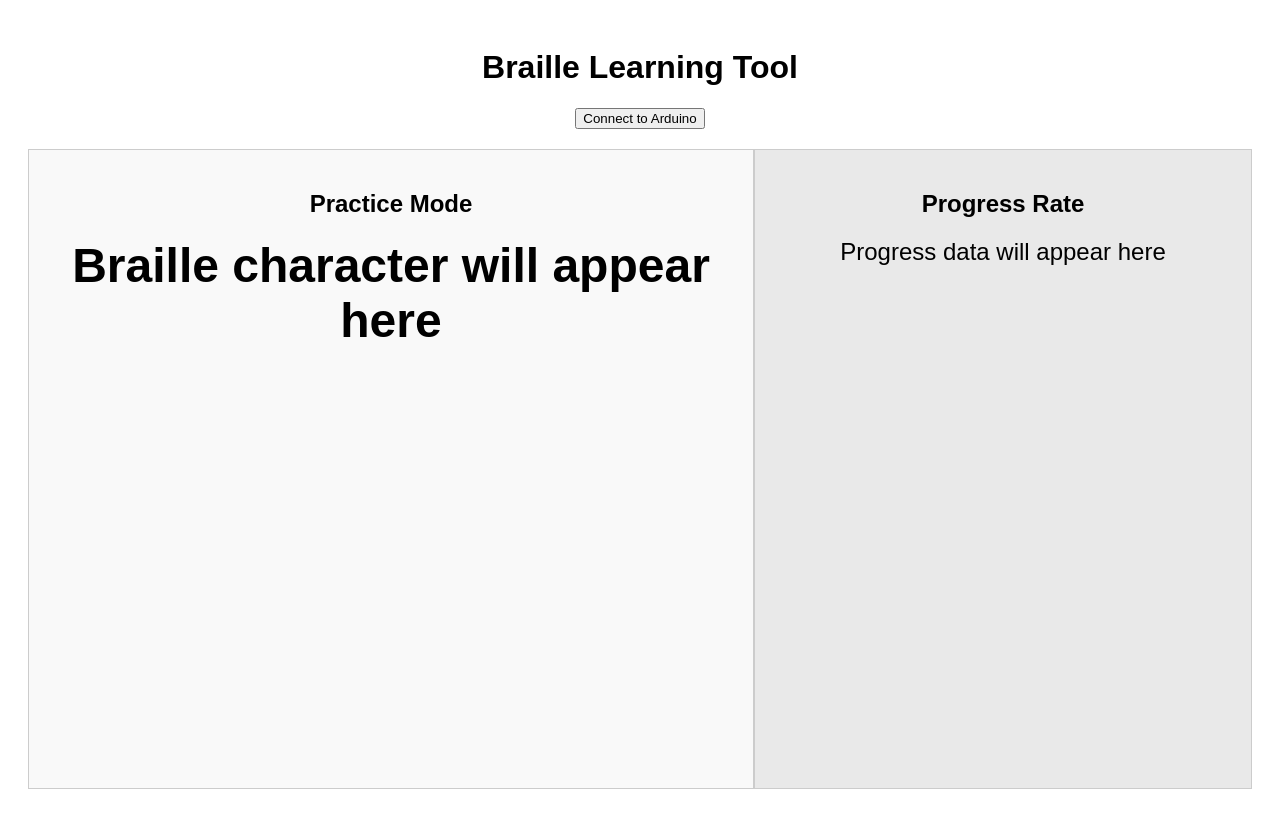
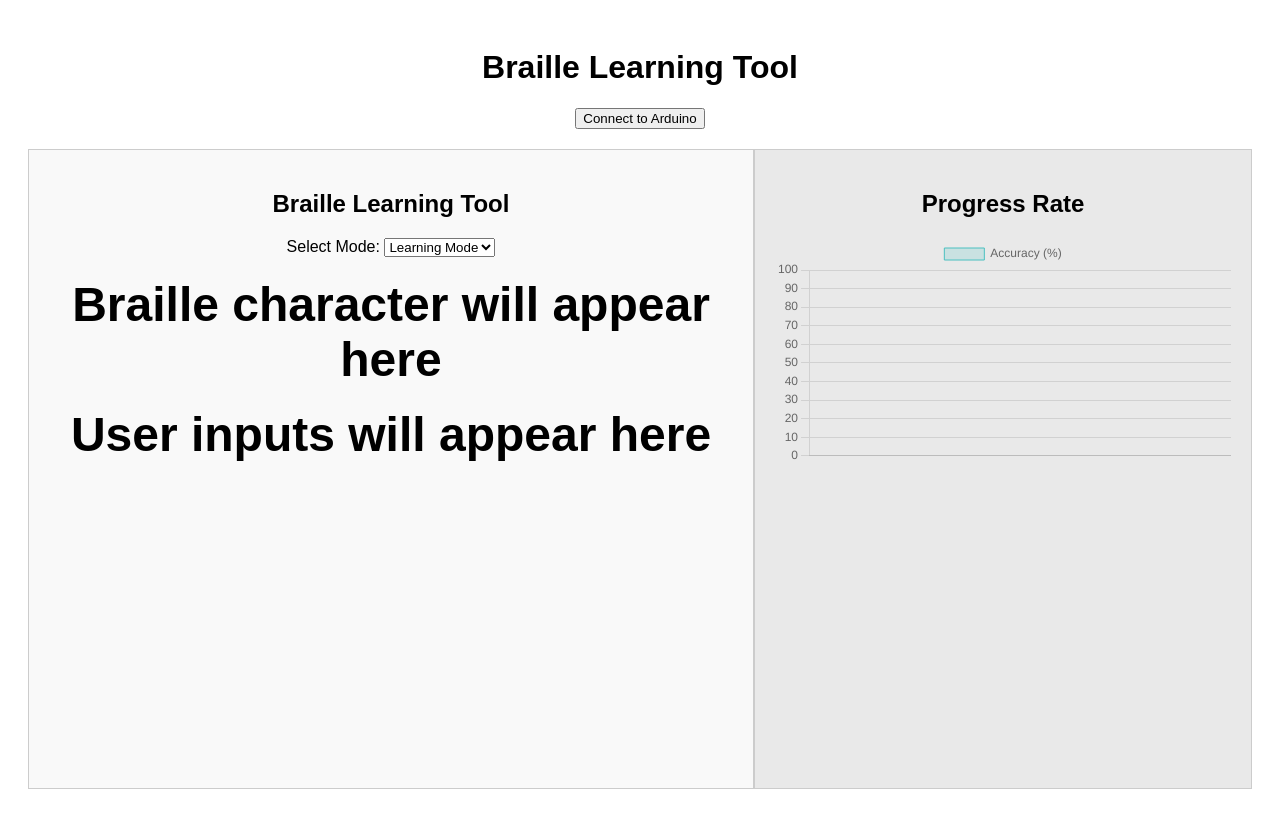
Before and after one commit to aditxa/Wayv, a plain HTML site: page index.html in a window 1280 px wide. Drawn offline with nearby package versions, Linux system fonts and the light colour scheme.

Commit message:
Update index.html

```diff
--- a/index.html
+++ b/index.html
@@ -5,6 +5,7 @@
   <meta name="viewport" content="width=device-width, initial-scale=1.0">
   <title>Braille Learning Website</title>
   <link rel="stylesheet" href="styles.css">
+  <script src="https://cdn.jsdelivr.net/npm/chart.js"></script> <!-- Include Chart.js -->
 </head>
 <body>
   <h1>Braille Learning Tool</h1>
@@ -12,12 +13,18 @@
 
   <div class="container">
     <div id="practiceBox">
-      <h2>Practice Mode</h2>
+      <h2>Braille Learning Tool</h2>
+      <label for="modeSelect">Select Mode:</label>
+      <select id="modeSelect">
+        <option value="learning">Learning Mode</option>
+        <option value="practice">Practice Mode</option>
+      </select>
       <div id="brailleOutput">Braille character will appear here</div>
+      <div id="userInputsOutput">User inputs will appear here</div>
     </div>
     <div id="progressBox">
       <h2>Progress Rate</h2>
-      <div id="progressOutput">Progress data will appear here</div>
+      <canvas id="progressChart"></canvas> <!-- Updated to use a canvas element for Chart.js -->
     </div>
   </div>
 
```
